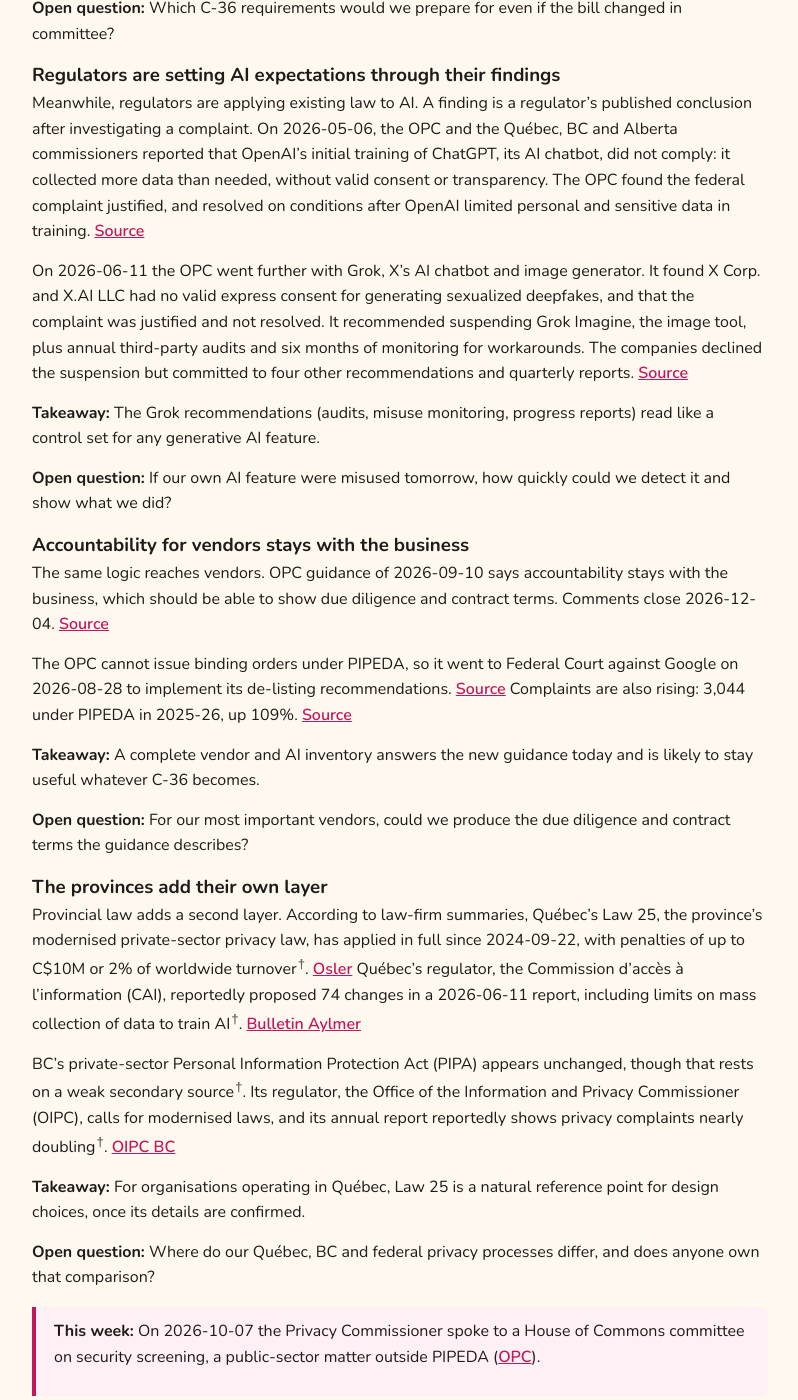
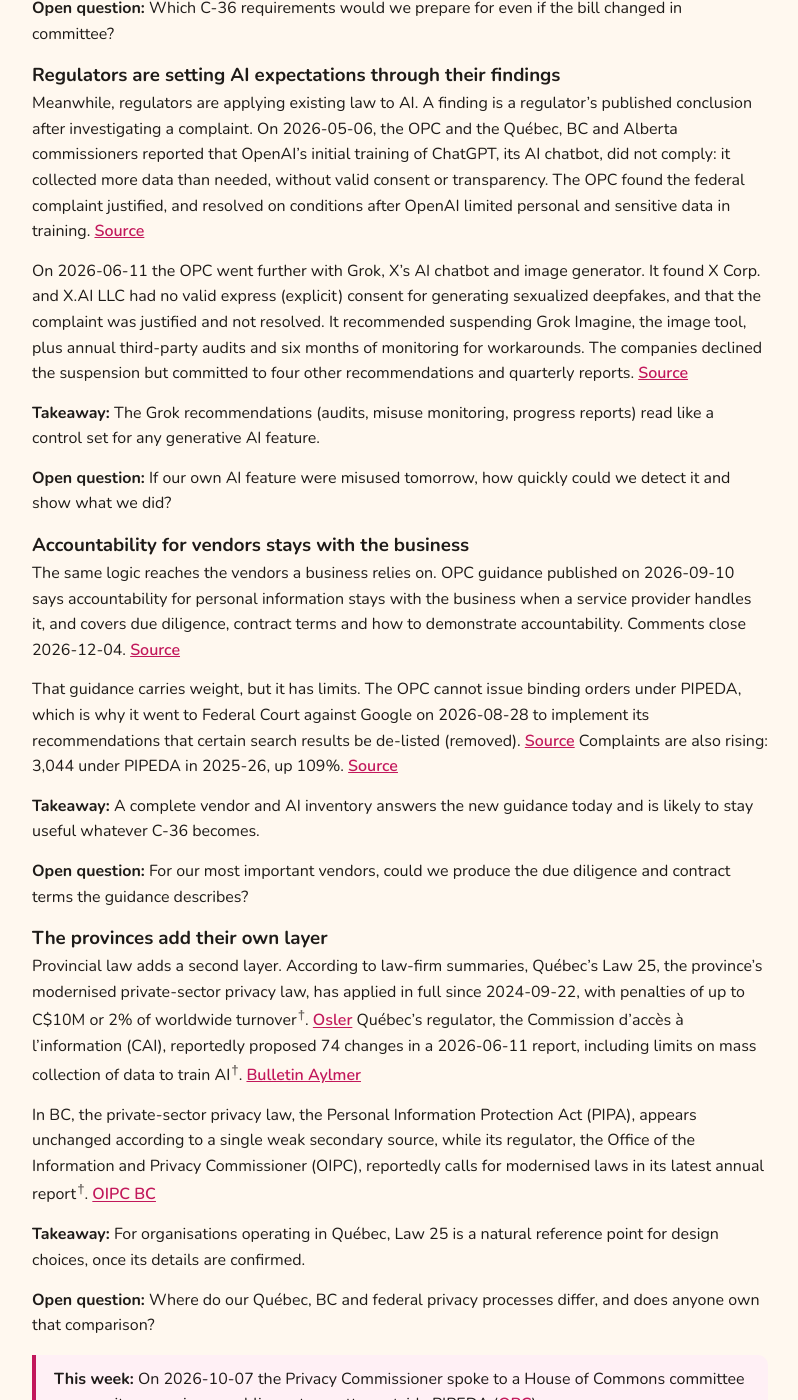
Before and after one commit to grc-with-sjo/grc-insights, a Jekyll site: the page built from _issues/2026-10-11-canada-regulators-write-ai-rules.md, in a window 1280 px wide and 1400 px high, scrolled down 1753 px. Shown: the whole window, without its empty margins (240-1038 px from the left). Built offline with Jekyll 4.4.1, drawn with Linux system fonts in a browser that asks for light colours; some of the changed text lies outside the part shown.

Commit message:
Issue 01: editor's check
Co-Authored-By: Claude Opus 5.5 <noreply@anthropic.com>

```diff
--- a/_issues/2026-10-11-canada-regulators-write-ai-rules.md
+++ b/_issues/2026-10-11-canada-regulators-write-ai-rules.md
@@ -40,7 +40,7 @@ The bill had its first reading, the formal step of introducing it, on 2026-06-15
 
 Meanwhile, regulators are applying existing law to AI. A finding is a regulator's published conclusion after investigating a complaint. On 2026-05-06, the OPC and the Québec, BC and Alberta commissioners reported that OpenAI's initial training of ChatGPT, its AI chatbot, did not comply: it collected more data than needed, without valid consent or transparency. The OPC found the federal complaint justified, and resolved on conditions after OpenAI limited personal and sensitive data in training. [Source](https://www.priv.gc.ca/en/opc-news/news-and-announcements/2026/nr-c_260506/)
 
-On 2026-06-11 the OPC went further with Grok, X's AI chatbot and image generator. It found X Corp. and X.AI LLC had no valid express consent for generating sexualized deepfakes, and that the complaint was justified and not resolved. It recommended suspending Grok Imagine, the image tool, plus annual third-party audits and six months of monitoring for workarounds. The companies declined the suspension but committed to four other recommendations and quarterly reports. [Source](https://www.priv.gc.ca/en/opc-actions-and-decisions/investigations/investigations-into-businesses/2026/pipeda-2026-004/)
+On 2026-06-11 the OPC went further with Grok, X's AI chatbot and image generator. It found X Corp. and X.AI LLC had no valid express (explicit) consent for generating sexualized deepfakes, and that the complaint was justified and not resolved. It recommended suspending Grok Imagine, the image tool, plus annual third-party audits and six months of monitoring for workarounds. The companies declined the suspension but committed to four other recommendations and quarterly reports. [Source](https://www.priv.gc.ca/en/opc-actions-and-decisions/investigations/investigations-into-businesses/2026/pipeda-2026-004/)
 
 **Takeaway:** The Grok recommendations (audits, misuse monitoring, progress reports) read like a control set for any generative AI feature.
 
@@ -48,9 +48,9 @@ On 2026-06-11 the OPC went further with Grok, X's AI chatbot and image generator
 
 ### Accountability for vendors stays with the business
 
-The same logic reaches vendors. OPC guidance of 2026-09-10 says accountability stays with the business, which should be able to show due diligence and contract terms. Comments close 2026-12-04. [Source](https://www.priv.gc.ca/en/opc-news/news-and-announcements/2026/nr-c_260910/)
+The same logic reaches the vendors a business relies on. OPC guidance published on 2026-09-10 says accountability for personal information stays with the business when a service provider handles it, and covers due diligence, contract terms and how to demonstrate accountability. Comments close 2026-12-04. [Source](https://www.priv.gc.ca/en/opc-news/news-and-announcements/2026/nr-c_260910/)
 
-The OPC cannot issue binding orders under PIPEDA, so it went to Federal Court against Google on 2026-08-28 to implement its de-listing recommendations. [Source](https://www.priv.gc.ca/en/opc-news/news-and-announcements/2026/nr-c_260828/) Complaints are also rising: 3,044 under PIPEDA in 2025-26, up 109%. [Source](https://www.priv.gc.ca/en/opc-news/news-and-announcements/2026/nr-c_260604/)
+That guidance carries weight, but it has limits. The OPC cannot issue binding orders under PIPEDA, which is why it went to Federal Court against Google on 2026-08-28 to implement its recommendations that certain search results be de-listed (removed). [Source](https://www.priv.gc.ca/en/opc-news/news-and-announcements/2026/nr-c_260828/) Complaints are also rising: 3,044 under PIPEDA in 2025-26, up 109%. [Source](https://www.priv.gc.ca/en/opc-news/news-and-announcements/2026/nr-c_260604/)
 
 **Takeaway:** A complete vendor and AI inventory answers the new guidance today and is likely to stay useful whatever C-36 becomes.
 
@@ -60,7 +60,7 @@ The OPC cannot issue binding orders under PIPEDA, so it went to Federal Court ag
 
 Provincial law adds a second layer. According to law-firm summaries, Québec's Law 25, the province's modernised private-sector privacy law, has applied in full since 2024-09-22, with penalties of up to C$10M or 2% of worldwide turnover ⚠️ verify. [Osler](https://www.osler.com/fr/articles/mises-%C3%A0-jour/loi-25-nouveau-regime-d-application-de-la-loi-quebecoise-sur-la-protection-des-renseignements-pers/) Québec's regulator, the Commission d'accès à l'information (CAI), reportedly proposed 74 changes in a 2026-06-11 report, including limits on mass collection of data to train AI ⚠️ verify. [Bulletin Aylmer](https://bulletinaylmer.com/quebec-s-access-and-privacy-watchdog-seeks-a-sweeping-overhaul-though-its-report-may-go-nowhere-fast)
 
-BC's private-sector Personal Information Protection Act (PIPA) appears unchanged, though that rests on a weak secondary source ⚠️ verify. Its regulator, the Office of the Information and Privacy Commissioner (OIPC), calls for modernised laws, and its annual report reportedly shows privacy complaints nearly doubling ⚠️ verify. [OIPC BC](https://oipc.bc.ca/documents/news-releases/3187)
+In BC, the private-sector privacy law, the Personal Information Protection Act (PIPA), appears unchanged according to a single weak secondary source, while its regulator, the Office of the Information and Privacy Commissioner (OIPC), reportedly calls for modernised laws in its latest annual report ⚠️ verify. [OIPC BC](https://oipc.bc.ca/documents/news-releases/3187)
 
 **Takeaway:** For organisations operating in Québec, Law 25 is a natural reference point for design choices, once its details are confirmed.
 
```
Also changed, not shown: other parts of _issues/2026-10-11-canada-regulators-write-ai-rules.md (+3 -3 lines), social/issue-01.md (+3 -3 lines).
